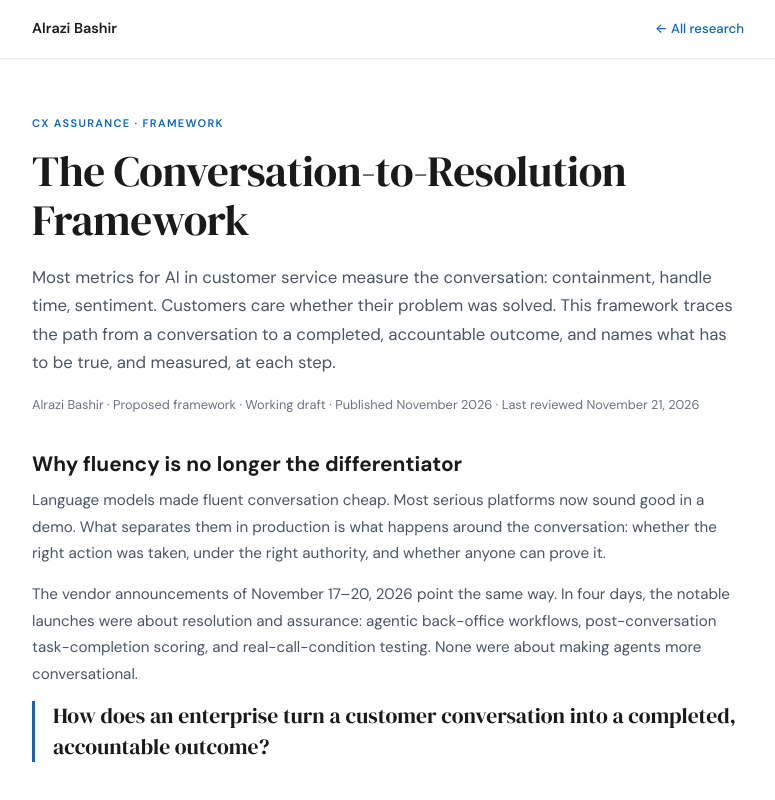
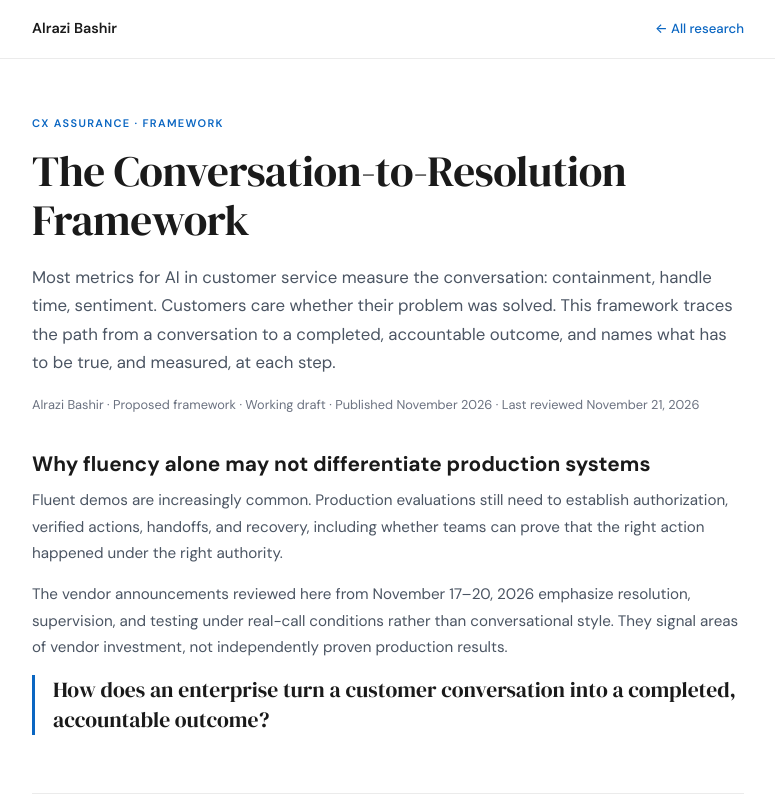
Before and after one commit to ABashir88/alrazibashir-site, a Next.js app: page /research/conversation-to-resolution in a window 1280 px wide. Shown: the top 800 px of the page, without its empty margins (252-1027 px from the left). Built offline with nearby package versions, Linux system fonts and the light colour scheme.

Commit message:
Apply approved research fact-check wording and provenance changes

```diff
--- a/app/research/conversation-to-resolution/page.tsx
+++ b/app/research/conversation-to-resolution/page.tsx
@@ -79,7 +79,7 @@ const STAGES: Stage[] = [
   {
     id: "close",
     name: "Close the loop",
-    mustBeTrue: "The customer does not need to come back about the same issue.",
+    mustBeTrue: "The customer's issue is resolved and avoidable repeat contacts are minimized; legitimate follow-up contacts may still be necessary.",
     failure: "Containment looks high because the call ended, but the customer calls again two days later through a different channel.",
     measure: [
       "Repeat contact within a defined window, across channels",
@@ -102,16 +102,17 @@ export default function ConversationToResolutionPage() {
     <ArticleShell
       eyebrow="CX Assurance · Framework"
       title={TITLE}
+      slug="conversation-to-resolution"
       lead="Most metrics for AI in customer service measure the conversation: containment, handle time, sentiment. Customers care whether their problem was solved. This framework traces the path from a conversation to a completed, accountable outcome, and names what has to be true, and measured, at each step."
       status="Proposed framework · Working draft"
     >
       <section className="rr-section" style={{ borderTop: "none", paddingTop: 0 }}>
-        <h2 className="rr-h2">Why fluency is no longer the differentiator</h2>
+        <h2 className="rr-h2">Why fluency alone may not differentiate production systems</h2>
         <p className="rr-p">
-          Language models made fluent conversation cheap. Most serious platforms now sound good in a demo. What separates them in production is what happens around the conversation: whether the right action was taken, under the right authority, and whether anyone can prove it.
+          Fluent demos are increasingly common. Production evaluations still need to establish authorization, verified actions, handoffs, and recovery, including whether teams can prove that the right action happened under the right authority.
         </p>
         <p className="rr-p">
-          The vendor announcements of November 17–20, 2026 point the same way. In four days, the notable launches were about resolution and assurance: agentic back-office workflows, post-conversation task-completion scoring, and real-call-condition testing. None were about making agents more conversational.
+          The vendor announcements reviewed here from November 17–20, 2026 emphasize resolution, supervision, and testing under real-call conditions rather than conversational style. They signal areas of vendor investment, not independently proven production results.
         </p>
         <p className="rr-quote">How does an enterprise turn a customer conversation into a completed, accountable outcome?</p>
       </section>
@@ -152,7 +153,7 @@ export default function ConversationToResolutionPage() {
       <section id="ownership" className="rr-section">
         <h2 className="rr-h2">Who owns the outcome?</h2>
         <p className="rr-p">
-          As vendors move from handling conversations to completing work, a new question appears: which system holds the record of what was decided and done? A contact center vendor that owns the full resolution workflow can make that workflow simpler. It can also become a new system of record that sits outside your existing controls.
+          As vendors move from handling conversations to completing work, a new question appears: which system holds the record of what was decided and done? A contact center vendor that owns the full resolution workflow can make that workflow simpler. It could also create a new operational record outside existing governance controls; buyers should verify which system owns decisions, actions, and audit evidence.
         </p>
         <p className="rr-p">Before a pilot, write down for each stage:</p>
         <ul className="rr-bullets">
@@ -169,6 +170,7 @@ export default function ConversationToResolutionPage() {
         </p>
       </section>
 
+      <p className="rr-p" style={{ fontSize: "0.8rem", color: "var(--color-text-muted)" }}>Editorial review: November 21, 2026. Updated phrasing to distinguish judgment and proposed evaluation questions from vendor-announced capabilities.</p>
       <section id="sources" className="rr-section">
         <h2 className="rr-h2">Sources</h2>
         <ol className="rr-sources">
```
